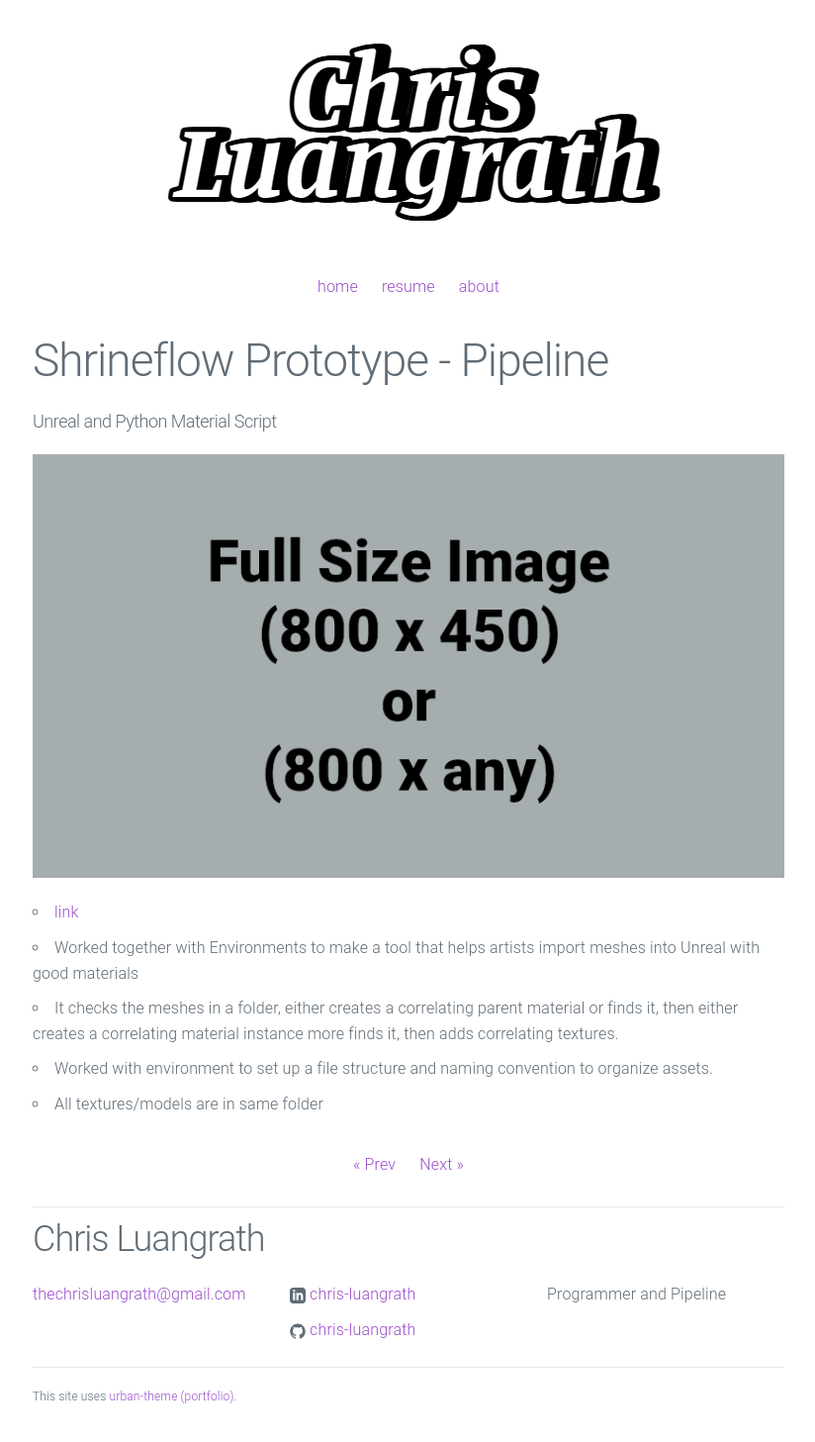
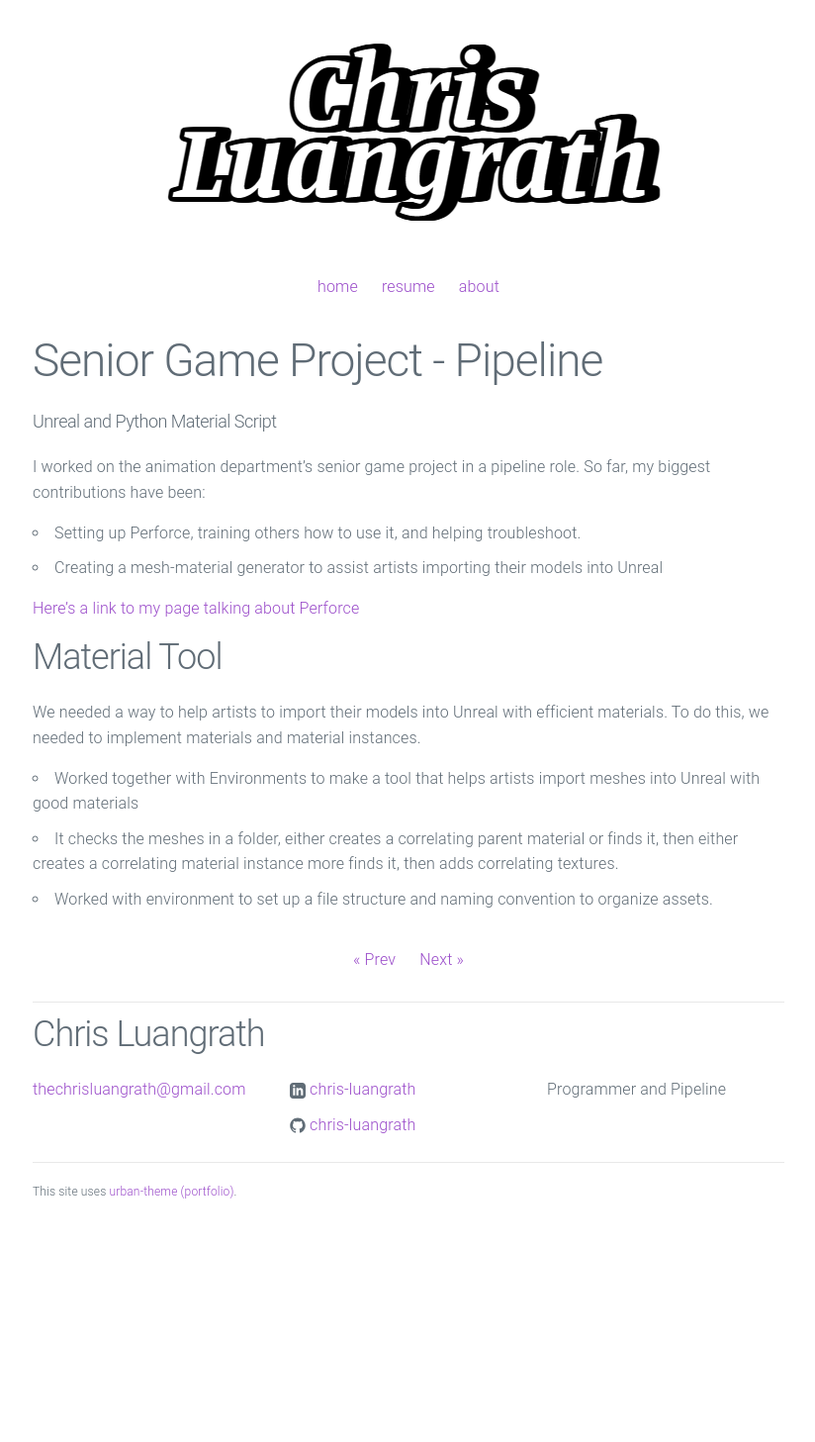
Before and after one commit to chris-luangrath/chris-luangrath.github.io, a Jekyll site: the page built from _posts/2023-04-13-shrineflow-prototype-material-tool.md, in a window 1280 px wide. Shown: the whole page at 99% size, without its empty margins (227-1051 px from the left). Built offline with Jekyll 4.4.1, drawn with Linux system fonts in a browser that asks for light colours; after the commit the page ends 1249 px from its top, so only the background shows below that.

Commit message:
material tool

```diff
--- a/_posts/2023-04-13-shrineflow-prototype-material-tool.md
+++ b/_posts/2023-04-13-shrineflow-prototype-material-tool.md
@@ -1,16 +1,22 @@
 ---
 layout: post
-title:  "Shrineflow Prototype - Pipeline"
+title:  "Senior Game Project - Pipeline"
 summary: "Unreal and Python Material Script"
 date:   2023-11-13 00:00:00
 preview: /assets/postpreview.png
 ---
 
-![Picture 1](/assets/fullsize.png)
+<!-- ![Picture 1](/assets/fullsize.png) -->
 
+I worked on the animation department's senior game project in a pipeline role. So far, my biggest contributions have been:
+* Setting up Perforce, training others how to use it, and helping troubleshoot.
+* Creating a mesh-material generator to assist artists importing their models into Unreal
 
-* [link](https://www.rendereverything.com/automatic-material-creation-in-unreal-engine-with-python/)
+[Here's a link to my page talking about Perforce](https://chris-luangrath.github.io/2023/04/13/shrineflow-prototype-p4/)
+
+## Material Tool
+We needed a way to help artists to import their models into Unreal with efficient materials. To do this, we needed to implement materials and material instances.
+
 * Worked together with Environments to make a tool that helps artists import meshes into Unreal with good materials
 * It checks the meshes in a folder, either creates a correlating parent material or finds it, then either creates a correlating material instance more finds it, then adds correlating textures.
 * Worked with environment to set up a file structure and naming convention to organize assets.
-* All textures/models are in same folder
```
